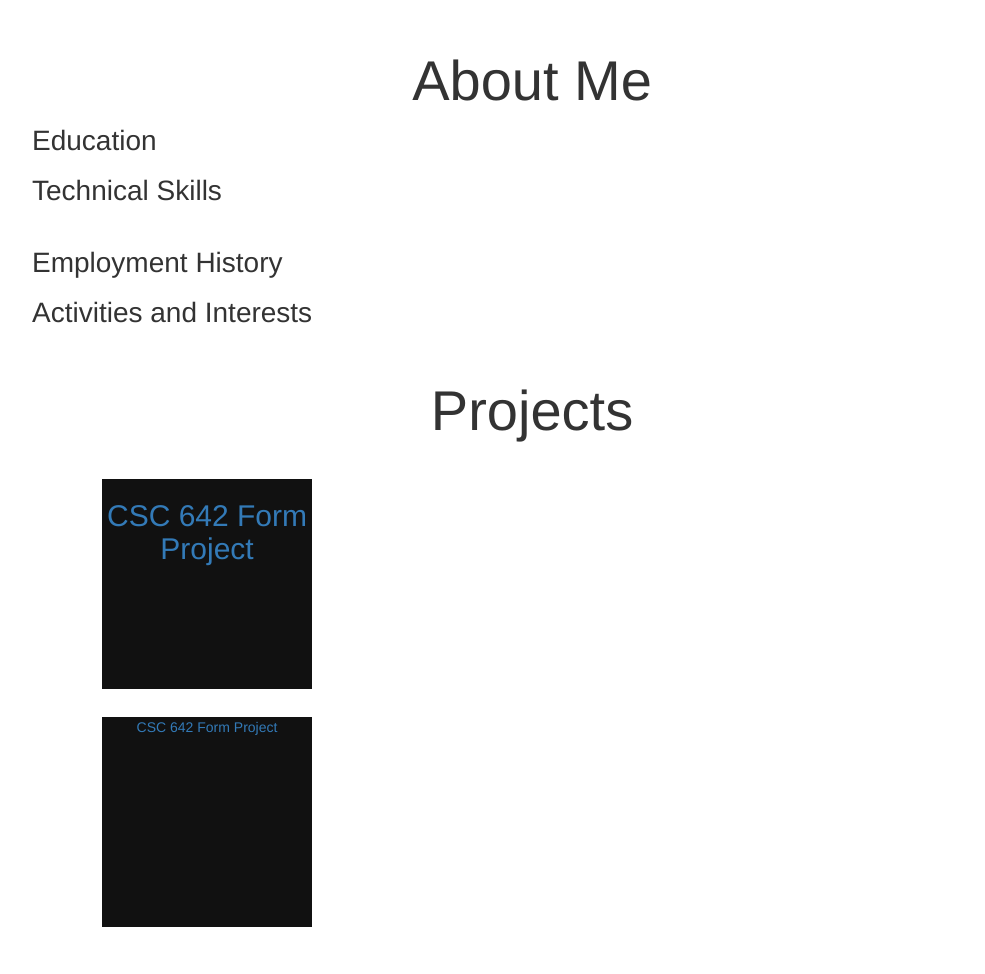
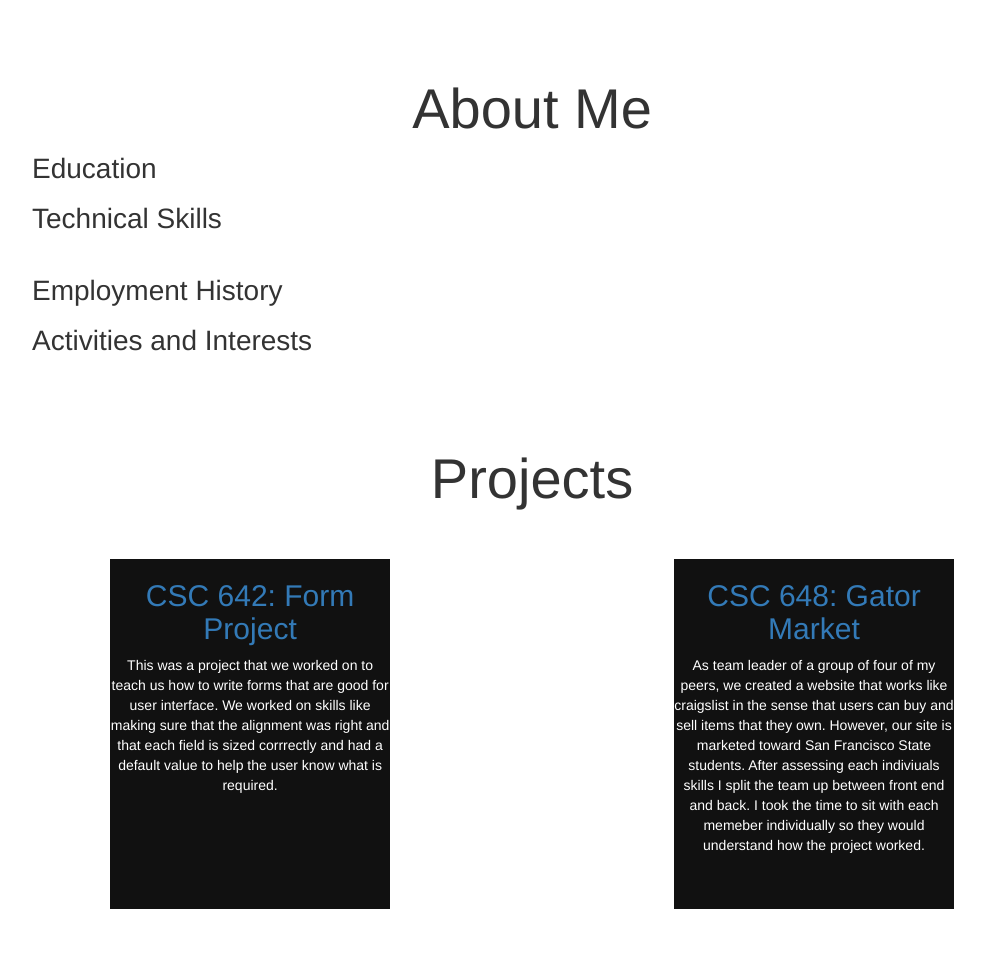
Before and after one commit to jnoehren/PersonalWebsite, a PHP site: page / in a window 1280 px wide. Shown: the part 691-1665 px from the top of the page, without its empty margins (108-1093 px from the left). Before the commit the page ends 1618 px from the top, so only its background shows below. Run offline with PHP 8.4, Linux system fonts and the light colour scheme; data that the repository does not hold is empty; some libraries are stand-ins or nearby versions.

Commit message:
Finished the CSS for the home beta

```diff
--- a/application/model/model.php
+++ b/application/model/model.php
@@ -188,8 +188,7 @@ class Model
         echo "You have logged in successfully";
         header("Refresh:2;url=".URL ."admin/editPage");
       }
-      $user = new UserObject($result);
-      return $user;
+      return $result->userName;
     }
 
     public function getEducation()
@@ -320,15 +319,3 @@ class EducationObject
     $this->Number = $result->number;
   }
 }
-class UserObject
-{
-  public $userName = null;
-  function _construct($result)
-  {
-    $this->userName = $result->userName;
-  }
-  public function getName()
-  {
-    return $this->userName;
-  }
-}
--- /dev/null
+++ b/application/view/_templates/footer.php
@@ -0,0 +1,4 @@
+<div class="footer">
+
+</div>
+</html>
--- a/application/view/admin/editEducation.php
+++ b/application/view/admin/editEducation.php
@@ -1,5 +1,4 @@
 <div class = "container-fluid">
-
   <div class = "singleContainer">
   <h2>Edit Education</h2>
 <?php
@@ -41,7 +40,7 @@
       </div>
 
       <input name="update" type="submit" value="Update" class="btn btn-primary">
-      <input name="delete" type="submit" value="Delete" class="btn btn-primary">
+      <input name="delete" type="submit" value="Delete" class="btn btn-danger">
       </form>
       </div>
 <?php }  ?>
@@ -79,7 +78,7 @@
         <input type="text" name="graduation" required="required"><br>
       </div>
 
-      <input name="submit" type="submit" value="Submit" class="btn btn-primary">
+      <input name="submit" type="submit" value="Submit" class="btn btn-success">
       </form>
       </div>
 
--- a/application/view/admin/editSkills.php
+++ b/application/view/admin/editSkills.php
@@ -15,7 +15,7 @@
           <input type="text" name="skill" value="<?php echo $i->Language?>"required="required"><br>
         </div>
         <input name="update" type="submit" value="Update" class="btn btn-primary">
-        <input name="delete" type="submit" value="Delete" class="btn btn-primary">
+        <input name="delete" type="submit" value="Delete" class="btn btn-danger">
       </form>
       </div>
 <?php }  ?>
@@ -28,7 +28,7 @@
         <input type="text" name="skill" required="required"><br>
       </div>
 
-      <input name="submit" type="submit" value="Submit" class="btn btn-primary">
+      <input name="submit" type="submit" value="Submit" class="btn btn-success">
       </form>
       </div>
 
--- a/application/view/home/index.php
+++ b/application/view/home/index.php
@@ -1,11 +1,10 @@
-<div class="home" id="#home">
+<div class="home" id="home">
   <div class="middle-panel">
     <p>Jeffrey Noehren</p>
   </div>
 </div>
 
-
-<div class="about" id="#about">
+<div id="about" class="about">
   <div class="title">
      About Me
   </div>
@@ -16,7 +15,7 @@
   foreach($educationArray as $i)
   { ?>
     <div class="content">
-      <a><?php echo $i->School?></a>, <?php echo $i->Begin?> - <?php echo $i->End?><br>
+      <id class="heading"><?php echo $i->School?></id>, <?php echo $i->Begin?> - <?php echo $i->End?><br>
       Major: <?php echo $i->Major?>, Minor: <?php echo $i->Minor?><br>
       Expected Graduation: <?php echo $i->Graduation?><br>
     </div>
@@ -46,7 +45,7 @@
 <?php
   foreach($employmentArray as $i)
   {  ?>
-  <a><?php echo $i->Location?>: <?php echo $i->Position?></a>, <?php echo $i->Begin?> - <?php echo $i->End?><br>
+  <id class="heading"><?php echo $i->Location?>: <?php echo $i->Position?></id>, <?php echo $i->Begin?> - <?php echo $i->End?><br>
   <?php echo $i->Description?><br><br>
 <?php
   }  ?>
@@ -58,7 +57,7 @@
 <?php
   foreach($activitiesArray as $i)
   {  ?>
-    <a><?php echo $i->Title?></a>, <?php echo $i->Begin?> - <?php echo $i->End?><br>
+    <id class="heading"><?php echo $i->Title?></id>, <?php echo $i->Begin?> - <?php echo $i->End?><br>
     <?php echo $i->Location?><br>
     <?php echo $i->Description?><br><br>
 <?php
@@ -66,23 +65,39 @@
   </div>
 </div>
 
-<div class="projects container" id="#projects">
-<div class="title">
-   Projects
+<div class="projects container" id="projects">
+<br><br>
+  <div class="title">
+     Projects
+  </div>
+  <br><br>
+<div class="projectGroup">
+  <id class="singleProject">
+    <a href="<?php echo URL;?>home/formIndex">
+      <h2>CSC 642: Form Project</h2>
+    </a>
+    <p>
+      This was a project that we worked on to teach us how to write forms that
+      are good for user interface. We worked on skills like making sure that
+      the alignment was right and that each field is sized corrrectly and
+      had a default value to help the user know what is required.
+    </p>
+  </id>
+
+  <id class="singleProject">
+    <a href="http://ec2-52-53-204-167.us-west-1.compute.amazonaws.com/home/index">
+      <h2>CSC 648: Gator Market</h2>
+    </a>
+    <p>
+      As team leader of a group of four of my peers, we created a website that
+      works like craigslist in the sense that users can buy and sell items
+      that they own. However, our site is marketed toward San Francisco State
+      students. After assessing each indiviuals skills I split the team up
+      between front end and back. I took the time to sit with each memeber
+      individually so they would understand how the project worked.
+    </p>
+  </id>
 </div>
-<!-- Maybe look into using php and sql to store this information then populate when the page loads just for practice -->
-
-<div class="singleProject">
-<a href="<?php echo URL;?>home/formIndex">
-<h2>CSC 642 Form Project</h2>
-</a>
 </div>
-
-<div class="singleProject">
-<a href="<?php echo URL;?>home/formIndex">
-CSC 642 Form Project
-</a>
-</div>
-
-
-</div>
+<br><br><br>
+</body>
--- a/public/css/home.css
+++ b/public/css/home.css
@@ -1,39 +1,18 @@
 body {
+    position: relative;
     font-family: "Trebuchet MS", Helvetica, sans-serif;
     font-size: 14px;
-}i
-.navigation{
-    position:fixed;
-}
-.navigation img{
-    width:1.5em;
-    height:1.5em;
-}
-.navigation ul {
-    list-style-type: none;
-    margin: 0;
-    padding: 0;
-    overflow: hidden;
-    background-color: #333;
-}
-.navigation li {
-    float: right;
-}
-.navigation li a {
-    font-size:20px;
-    display: block;
-    color: white;
-    text-align: center;
-    padding: 14px 16px;
-    text-decoration: none;
 }
 
+li {
+    font-size:20px;
+}
 .title {
    text-align:center;
    font-size: 4em;
 }
 .home {
-  background:url('https://static.pexels.com/photos/279/black-and-white-branches-tree-high.jpg') no-repeat center center;
+  background:url('http://wall.rimbuz.com/wp-content/uploads/Forest-Backgrounds.jpg') no-repeat center center;
   background-size:cover;
   height:45em;
   text-align:center;
@@ -45,7 +24,6 @@ body {
    font-size: 4.5em;
    color: #fff;
    text-shadow: 5px 5px #000;
-
 }
 .middle-pannel {
    text-align:center;
@@ -56,8 +34,12 @@ body {
 .about p {
     font-size: 2em;
 }
+.heading {
+    font-weight: bold;
+    font-size: 1em;
+}
 .about a {
-    font-weight: bold;
+    /*font-weight: bold;*/
 }
 .content {
     font-size: 1.1em;
@@ -65,7 +47,7 @@ body {
     margin-right: 0em;
 }
 .about {
-    padding-top: 3em;
+    padding-top: 5em;
     margin-left:0em;
     margin-right:0em;
 }
@@ -88,19 +70,21 @@ body {
 .projects{
    padding-top:2em;
    margin-left:0em;
-   margin-right:0em
+   margin-right:0em;
 }
-
+.projectGroup {
+   text-align:center;
+}
 .singleProject {
-   padding-top:2em;
-}
-.singleProject a {
+   padding-top: 0em;
    display: inline-block;
-   width: 15em;
-   min-height: 15em;
+   width: 20em;
+   min-height: 25em;
+   max-height: 25em;
+   text-align: center;
+   color:white;
    background: #111;
-   text-align: center;
-   vertical-align: middle;;
+   overflow: hidden;
 }
 .singleProject h2{
   vertical-align: middle;
```
Also changed, not shown: application/view/admin/editActivities.php (added, +75 -0 lines), application/view/admin/editEmployment.php (added, +75 -0 lines).
